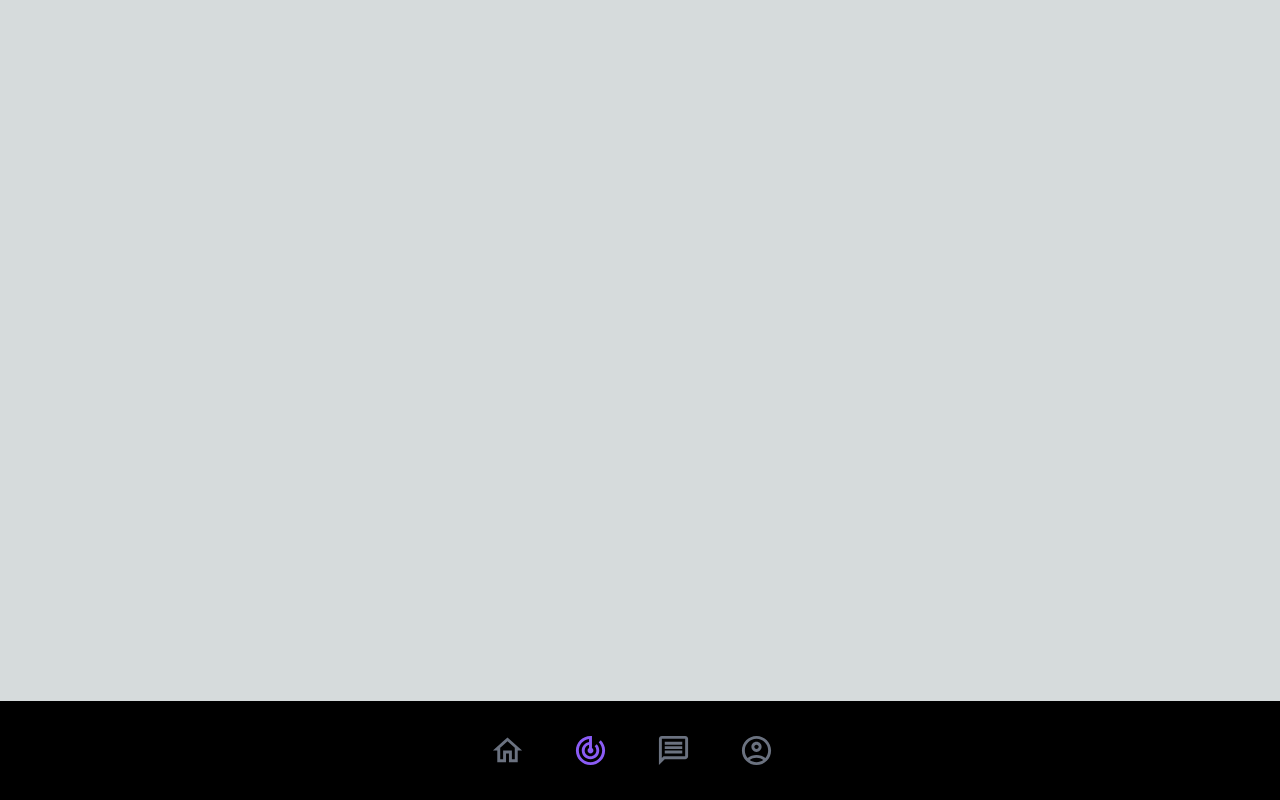
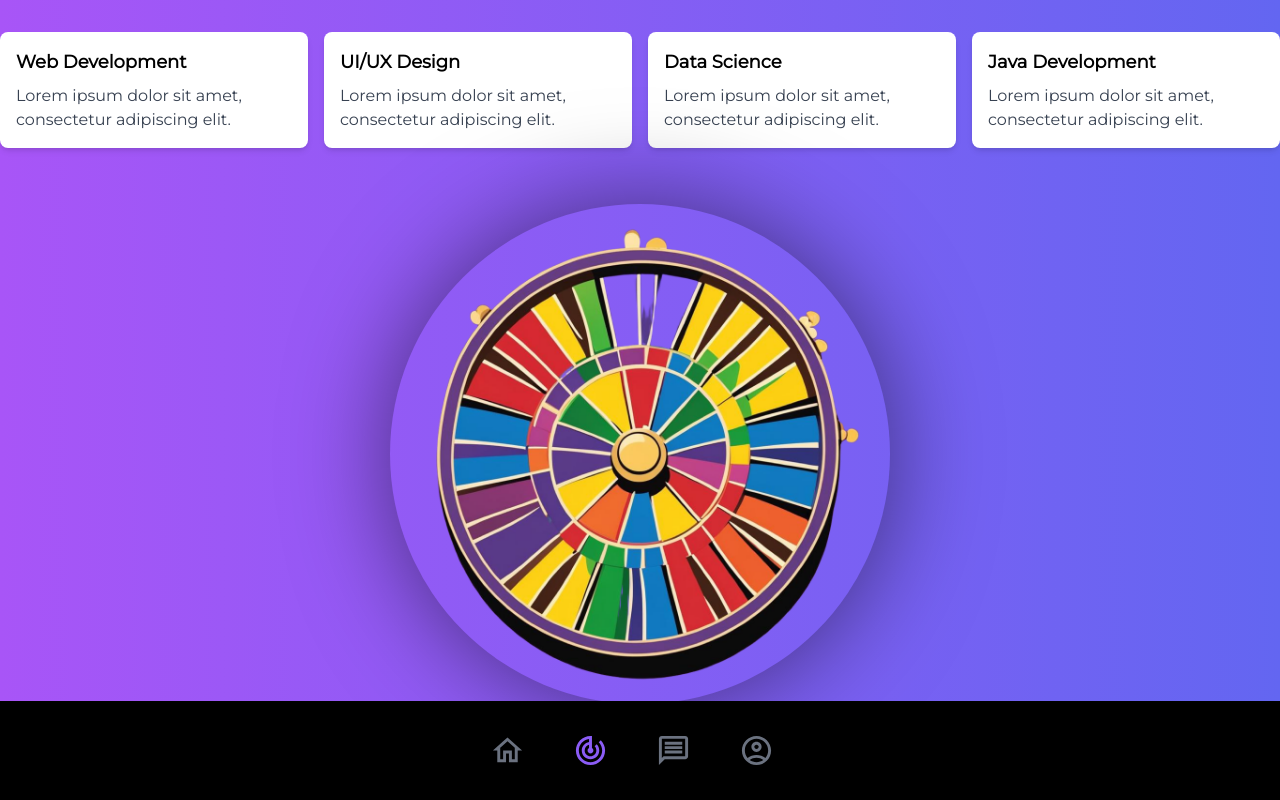
Before and after one commit to anu-r93/spiced-roulette-app, a Next.js app: page /roulette in a window 1280 px wide. Built offline with nearby package versions, Linux system fonts and the light colour scheme.

Commit message:
added roulette page with the initial functionalities

```diff
--- a/components/Roulette/index.js
+++ b/components/Roulette/index.js
@@ -1,5 +1,101 @@
+import Image from "next/image";
+import RouletteWheelImage from "./../../assets/roulette-wheel.png";
+// import Link from "next/link";
+import { useState } from "react";
+
 const RouletteFirstScreen = () => {
-  return <div></div>;
+  const [isSpinning, setIsSpinning] = useState(false);
+  const [rotation, setRotation] = useState(0);
+  const [activeCard, setActiveCard] = useState(null);
+
+  const handleCardClick = (title) => {
+    setActiveCard(title);
+  };
+
+  const handleSpin = () => {
+    setIsSpinning(true);
+    const randomRotation = Math.floor(Math.random() * 360 + 720);
+    setRotation(randomRotation);
+    setTimeout(() => {
+      setIsSpinning(false);
+      setActiveCard(null);
+    }, 5000);
+  };
+
+  const Card = ({ title, onClick, isActive }) => {
+    return (
+      <div
+        className={`bg-white rounded-lg shadow-md p-4 max-w-xs cursor-pointer ${
+          isActive ? "border-2 border-violet-500" : ""
+        }`}
+        onClick={onClick}
+      >
+        <h3 className="text-lg font-bold mb-2">{title}</h3>
+        <p className="text-gray-700">
+          Lorem ipsum dolor sit amet, consectetur adipiscing elit.
+        </p>
+      </div>
+    );
+  };
+
+  return (
+    <div className="flex flex-col min-h-screen bg-gradient-to-r items-center from-purple-500 to-indigo-500 h-screen">
+      <div className="flex justify-center gap-4 mt-8">
+        <Card
+          title="Web Development"
+          onClick={() => handleCardClick("Web Development")}
+          isActive={activeCard === "Web Development"}
+        />
+        <Card
+          title="UI/UX Design"
+          onClick={() => handleCardClick("UI/UX Design")}
+          isActive={activeCard === "UI/UX Design"}
+        />
+        <Card
+          title="Data Science"
+          onClick={() => handleCardClick("Data Science")}
+          isActive={activeCard === "Data Science"}
+        />
+        <Card
+          title="Java Development"
+          onClick={() => handleCardClick("Java Development")}
+          isActive={activeCard === "Java Development"}
+        />
+      </div>
+      <div className="wheel relative">
+        <Image
+          className={`mt-14 transition-all duration-[5000ms] ease-[cubic-bezier(0.3,1,0.7,1)] will-change-transform rounded-full shadow-[0_0_100px_rgba(0,0,0,0.5)] max-w-[600px] ${
+            isSpinning ? "animate-spin" : ""
+          }`}
+          src={RouletteWheelImage}
+          alt="Roulette Wheel"
+          width={500}
+          height={500}
+          style={{ transform: `rotate(${rotation}deg)` }}
+        />
+      </div>
+      <div className="arrow absolute left-1/2 -translate-x-1/2 -translate-y-[100px] w-0 h-0 border-[80px] border-transparent border-t-[110px] border-t-tomato rounded-[0.35em] z-20" />
+
+      <button
+        className="mt-8 bg-purple-600 hover:bg-purple-700 text-white font-bold py-2 px-6 rounded focus:outline-none focus:shadow-outline"
+        type="submit"
+        onClick={handleSpin}
+        disabled={isSpinning}
+      >
+        Spin the Wheel
+      </button>
+    </div>
+  );
 };
 
 export default RouletteFirstScreen;
+
+{
+  /* <Image
+  class="mt-20"
+  src={RouletteWheelImage}
+  width={500}
+  height={500}
+  alt="Roulette Wheel picture"
+/>; */
+}
```
Also changed, not shown: assets/roulette-wheel.png (added).
